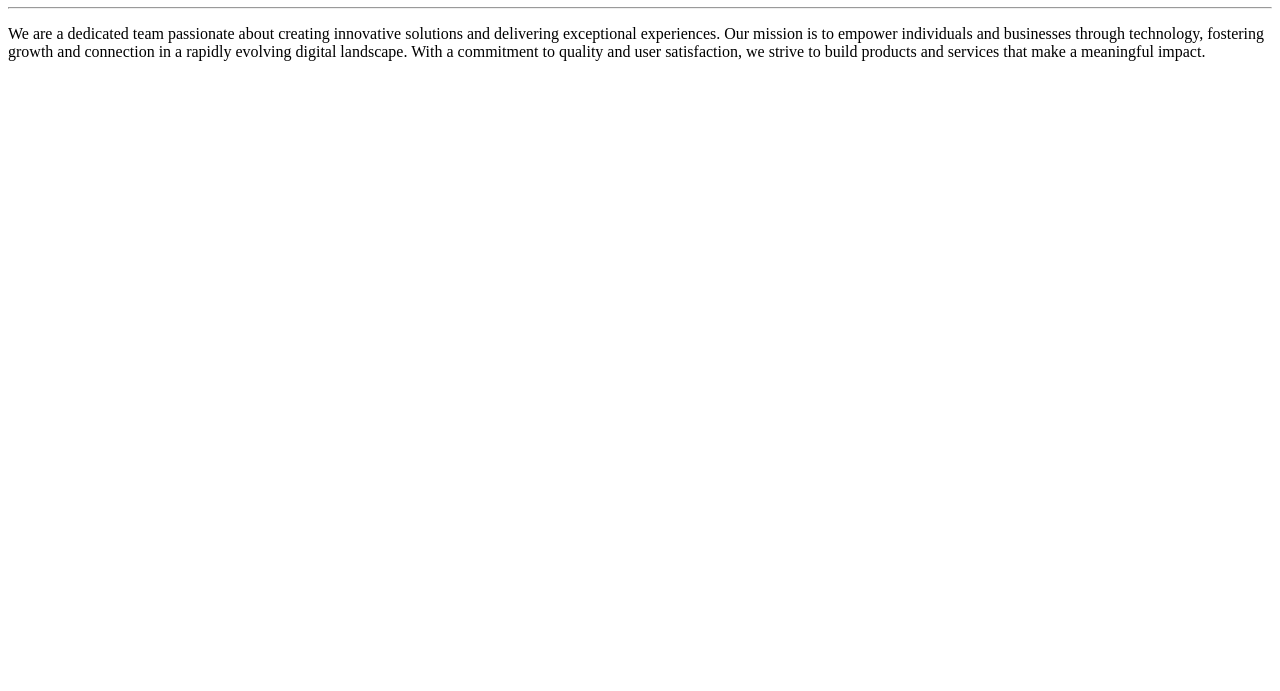
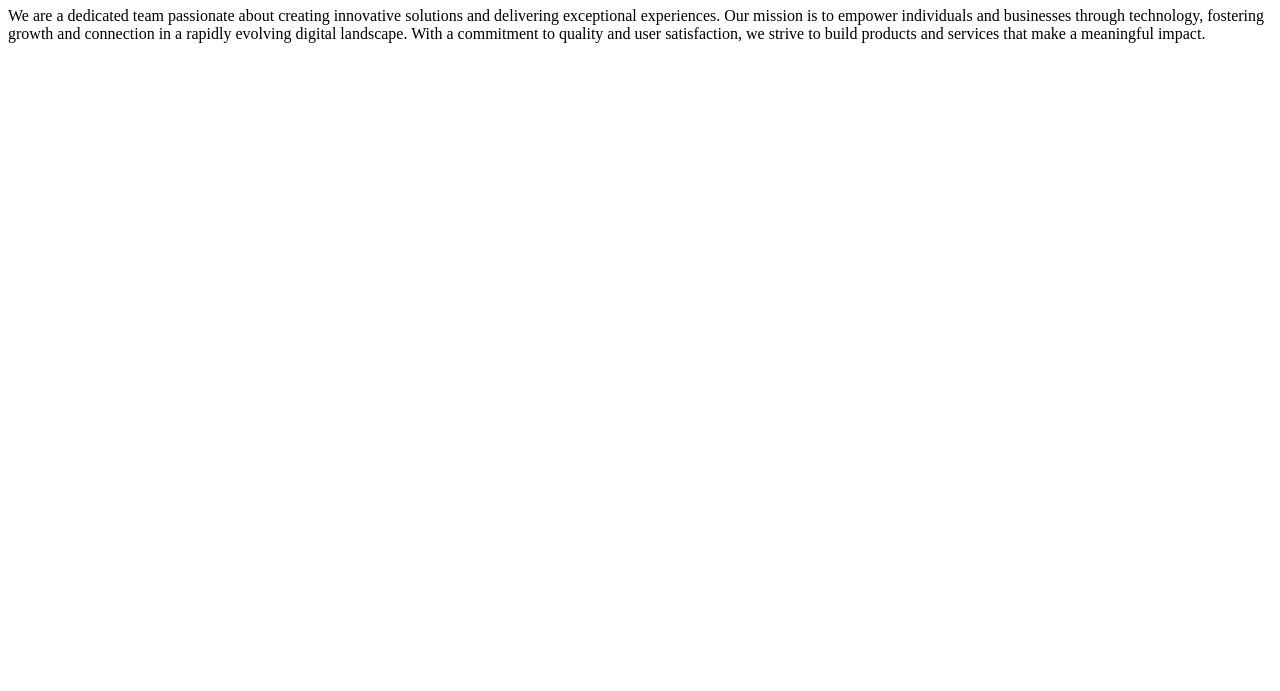
Before and after one commit to sarlavarpe01/My-assignment, a plain HTML site: page about.html in a window 1280 px wide. Shown: the part 109-800 px from the top of the page. Drawn offline with Linux system fonts and the light colour scheme.

Commit message:
update index page

```diff
--- a/about.html
+++ b/about.html
@@ -10,7 +10,8 @@
     <a href="about.html">About</a>
     <a href="contact.html">Contact</a>
     <hr>
-    <h1>Welcome to my About page</h1><hr>
+    <h1>Welcome to my About page</h1>
+
     <p>We are a dedicated team passionate about creating innovative solutions and delivering exceptional experiences.
         Our mission is to empower individuals and businesses through technology, fostering growth and connection in a
         rapidly evolving digital landscape. With a commitment to quality and user satisfaction, we strive to build
```
Also changed, not shown: contact.html (+2 -2 lines), index.html (+2 -1 lines).
